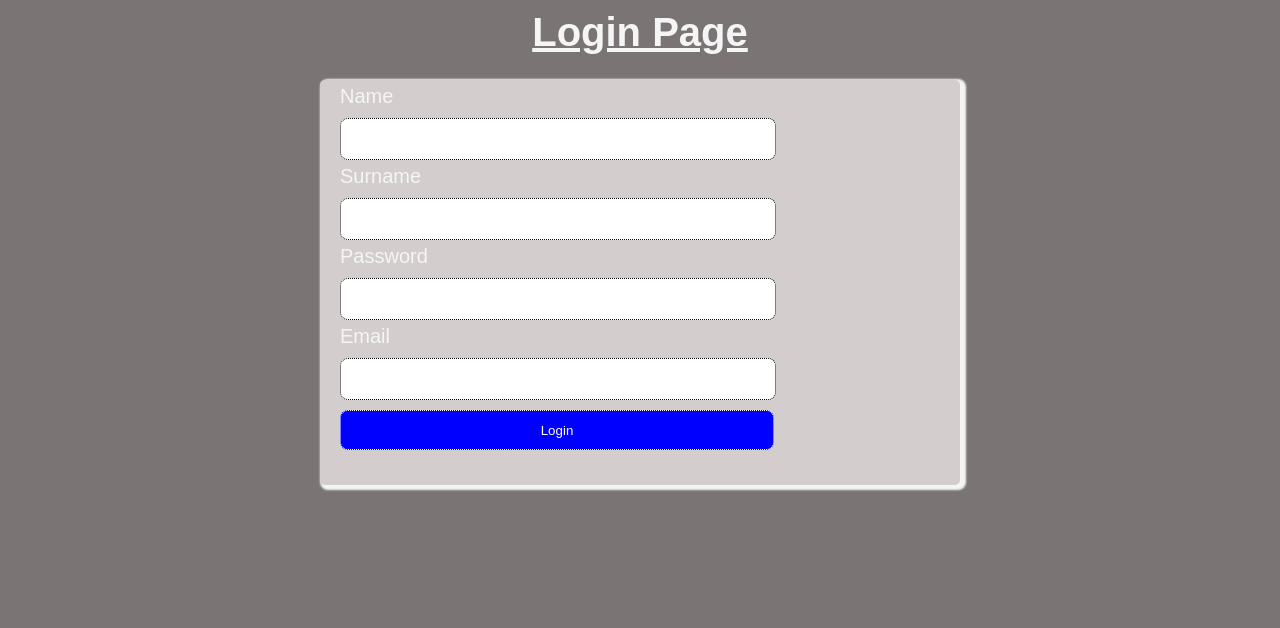
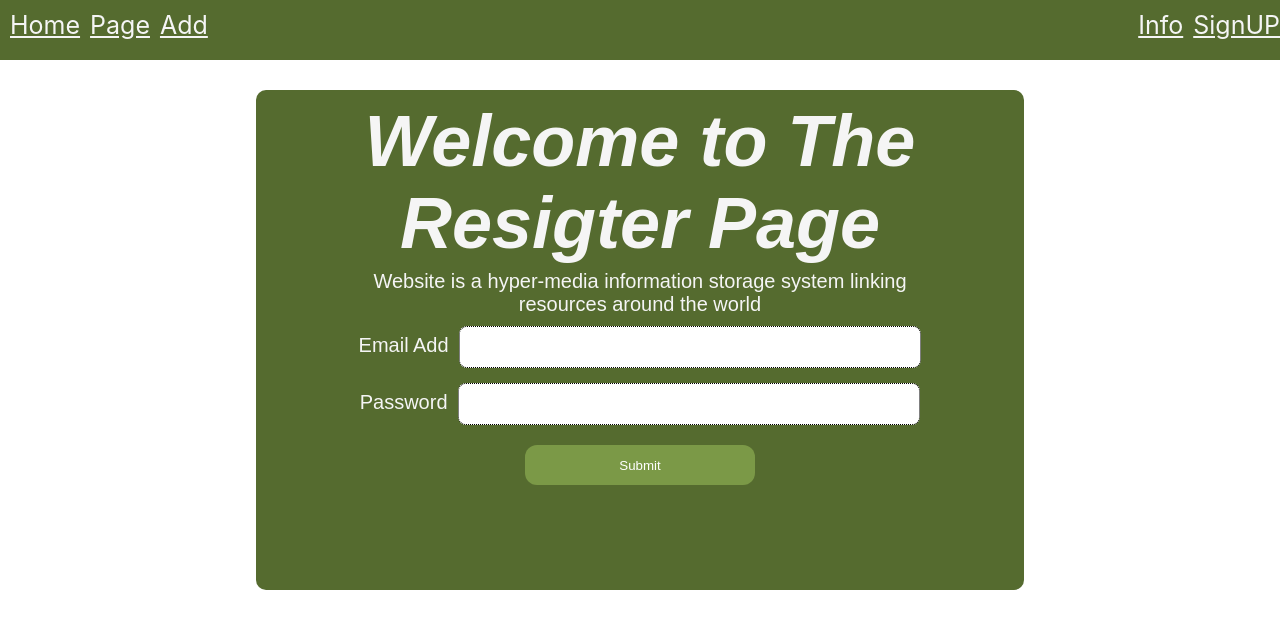
Before and after one commit to anshita-yadav/htdocs1, a React (Create React App) app in the folder reactapp/: page / in a window 1280 px wide. Shown: the top 628 px of the page. Built offline with nearby package versions, Linux system fonts and the light colour scheme.

Commit message:
Register

```diff
--- a/reactapp/src/App.js
+++ b/reactapp/src/App.js
@@ -5,7 +5,7 @@ import { Register } from "./components/Register";
 const App = () => {
   return (
     <>
-      <Login />
+      <Register/>
     </>
   );
 };
--- /dev/null
+++ b/reactapp/src/components/Register.css
@@ -0,0 +1,51 @@
+* {
+  padding: 0;
+  margin: 0;
+}
+
+.head-content {
+  justify-content: space-between;
+  background-color: darkolivegreen;
+  color: whitesmoke;
+  height: 50px;
+  font-size: 25px;
+}
+
+.flex-content {
+  display: flex;
+}
+
+.main-content {
+  background-color: darkolivegreen;
+  margin: auto;
+  margin-top: 30px;
+  height: 500px;
+  width: 60%;
+  border-radius: 10px;
+  text-align: center;
+}
+
+.font-content {
+  font-size: 36px;
+  font-style: italic;
+  margin-bottom: 6px;
+  padding-top: 10px;
+}
+
+.but-content {
+  background-color: rgb(123, 153, 71);
+  width: 30%;
+  height: 40px;
+  margin-top: 15px;
+  border-radius: 12px;
+  border: none;
+}
+
+input {
+  width: 60%;
+  margin-left: 10px;
+}
+
+.head-nav {
+  margin-left: 10px;
+}
--- a/reactapp/src/components/Register.jsx
+++ b/reactapp/src/components/Register.jsx
@@ -1,9 +1,48 @@
 import React from "react";
+
+import "./Register.css";
 
 const Register = () => {
   return (
     <>
-      <h1>Register page</h1>
+      <form>
+        <div className="head-content flex-content">
+          <div>
+            <label className="head-nav">Home</label>
+            <label className="head-nav">Page</label>
+            <label className="head-nav">Add</label>
+          </div>
+          <div>
+            <label>Info</label>
+            <label className="head-nav">SignUP</label>
+          </div>
+        </div>
+        <div className="main-content ">
+          <div>
+            <div className="font-content">
+              <h1>Welcome to The Resigter Page</h1>
+            </div>
+            <p>
+              Website is a hyper-media information storage system linking
+              <br />
+              resources around the world
+            </p>
+          </div>
+          <div>
+            <div>
+              <label>Email Add</label>
+              <input type="email" />
+            </div>
+            <div>
+              <label>Password</label>
+              <input type="password" />
+            </div>
+            <div>
+              <button className="but-content"> Submit</button>
+            </div>
+          </div>
+        </div>
+      </form>
     </>
   );
 };
```
